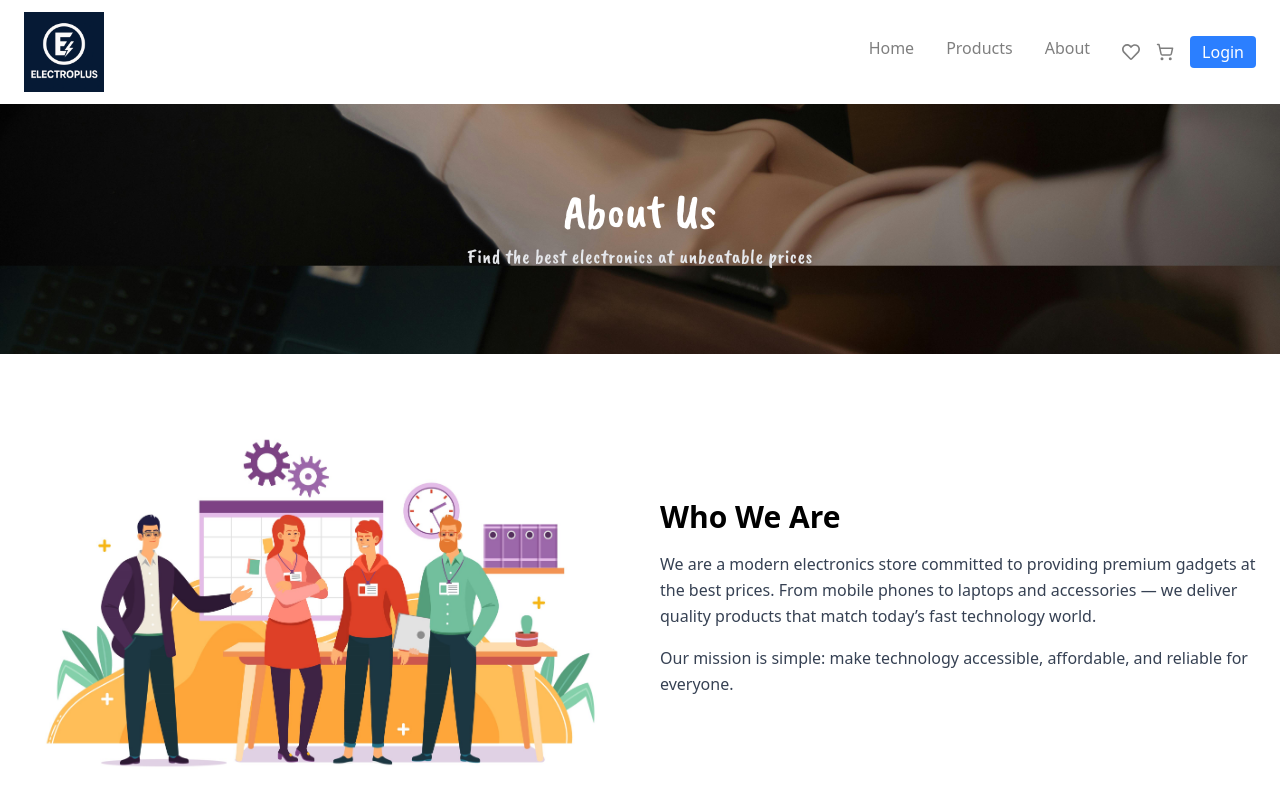
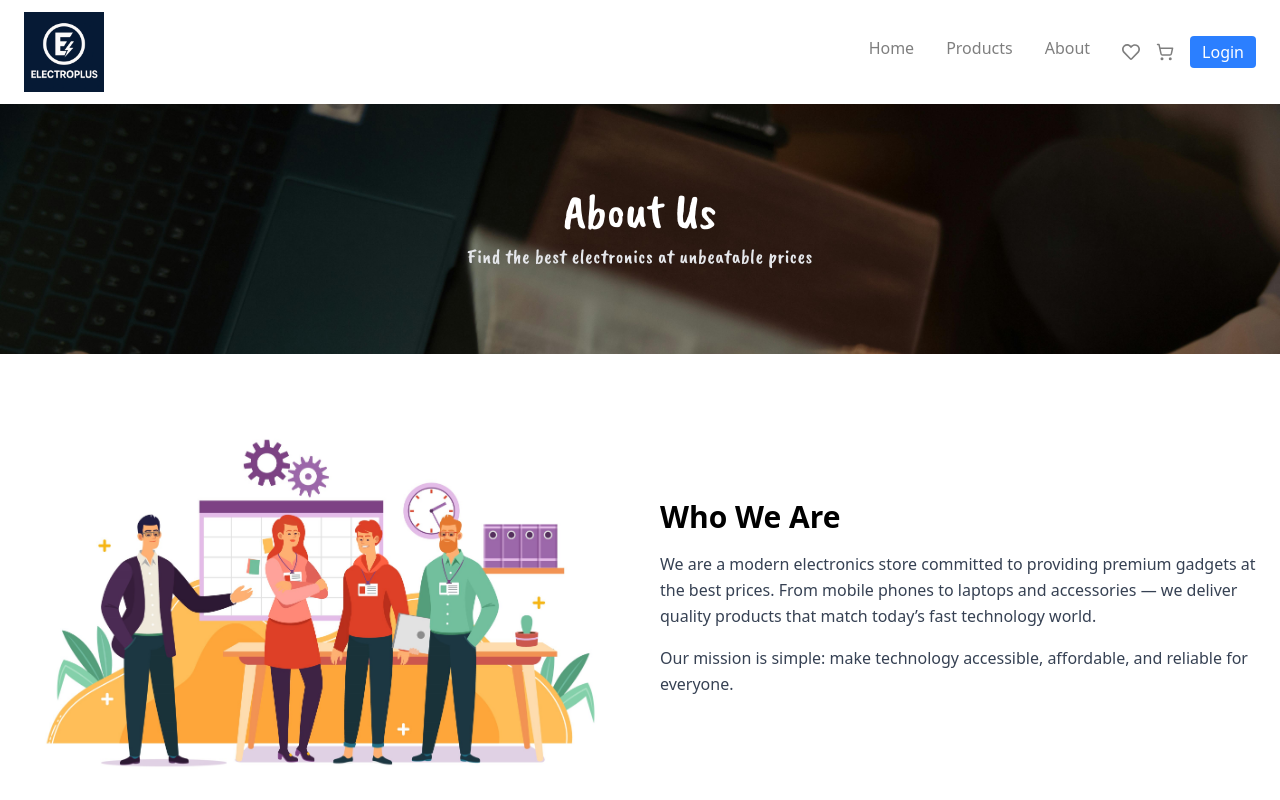
Before and after one commit to Reemabhagat/ElectroPlus, a React (Vite) app: page /About in a window 1280 px wide. Shown: the top 800 px of the page. Built offline with nearby package versions, Linux system fonts and the light colour scheme; the HTML template or start-up script is replaced by a standard one.

Commit message:
Fix useNavigate hook error

```diff
--- a/src/pages/About.jsx
+++ b/src/pages/About.jsx
@@ -23,7 +23,7 @@ function About() {
                 image={AboutBanner}
                 title="About Us"
                 subtitle="Find the best electronics at unbeatable prices"
-                position="0px 1015px"
+                position="0px 0px"
             />
 
             {/* ABOUT PAGE CONTENT */}
```
